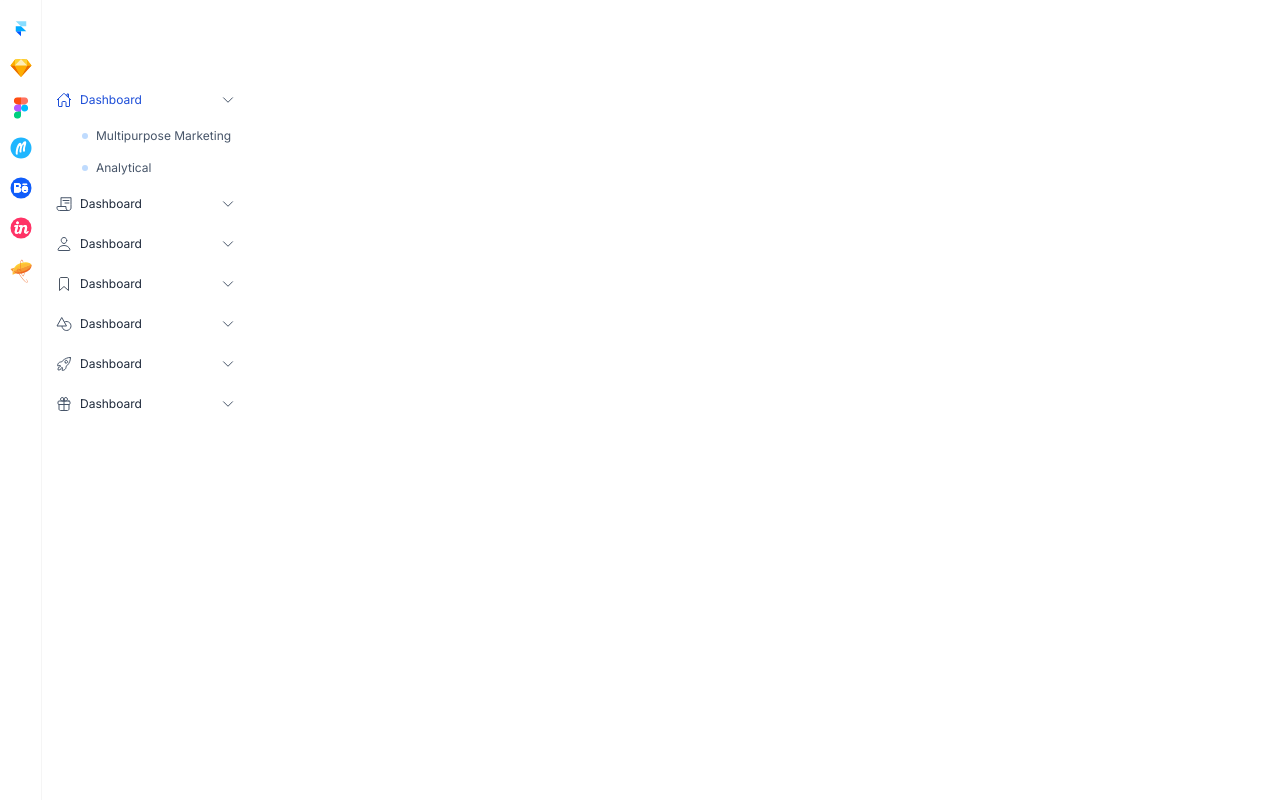
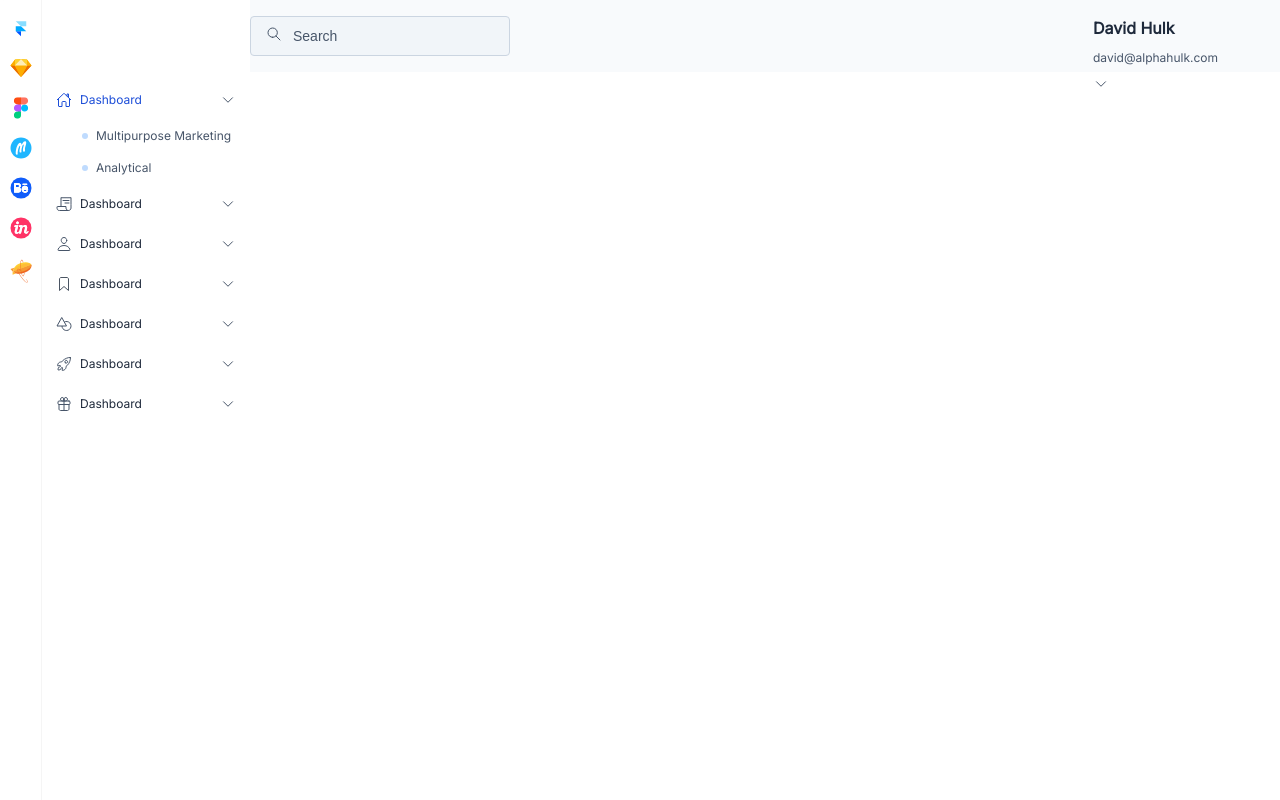
Before and after one commit to Moeen19/Design, a plain HTML site: page index.html in a window 1280 px wide. Shown: the top 800 px of the page. Drawn offline with Linux system fonts and the light colour scheme.

Commit message:
more changes

```diff
--- a/css/style.css
+++ b/css/style.css
@@ -7,6 +7,7 @@
 body{
     font-family:Inter;
     margin:0;
+    max-width:1440px;
 }
 
 /* sidemain */
@@ -115,3 +116,76 @@ body{
     font-weight: 400;
     line-height: 16px;
 }
+
+/* top bar */
+
+
+.topbar{
+    background: var(--Slate-50, #F8FAFC);
+    width:1180px;
+    display:flex;
+    align-items: center;
+    justify-content: space-between;
+    height:72px;
+}
+
+.search{
+    max-width:260px;
+    height:40px;
+    position:relative;
+    display:flex;
+    align-items: center;
+}
+
+.search input{
+    display:flex;
+    align-items:center;
+    justify-content: center;
+    width:260px;
+    height:40px;
+    border-radius: 4px;
+    border: 1px solid var(--Slate-300, #CBD5E1);
+    background: var(--Slate-100, #F1F5F9);
+    position:absolute;
+}
+
+.search ::placeholder{
+    color: var(--Slate-600, #475569);
+    font-size: 14px;
+    font-style: normal;
+    font-weight: 400;
+    line-height: 14px;
+    padding-left:40px;
+}
+
+.s1{
+    position:absolute;
+    left:auto;
+    padding-left:16px;
+    padding-bottom:12px;
+    padding-top:12px;
+}
+
+.username{
+    display:flex;
+    justify-content: center;
+    align-items: center;
+    width:249px;
+    height:28px;
+}
+
+.name h3{
+    color: var(--Slate-800, #1E293B);
+    font-size: 16px;
+    font-style: normal;
+    font-weight: 600;
+    line-height: 16px;
+}
+
+.name p{
+    color: var(--Slate-600, #475569);
+    font-size: 12px;
+    font-style: normal;
+    font-weight: 400;
+    line-height: 12px;
+}
--- a/index.html
+++ b/index.html
@@ -237,6 +237,44 @@
             </div>
         </div>
 
+        <div class="topbar">
+            <div class="search">
+                <input  type="text" placeholder="Search">
+                <div class="s1">
+                    <svg width="16" height="16" viewBox="0 0 16 16" fill="none" xmlns="http://www.w3.org/2000/svg">
+                        <g id="Frame" clip-path="url(#clip0_1_1043)">
+                        <path id="Vector" d="M6.66667 11.3333C9.24399 11.3333 11.3333 9.24399 11.3333 6.66667C11.3333 4.08934 9.24399 2 6.66667 2C4.08934 2 2 4.08934 2 6.66667C2 9.24399 4.08934 11.3333 6.66667 11.3333Z" stroke="#475569" stroke-linecap="round" stroke-linejoin="round"/>
+                        <path id="Vector_2" d="M14 14L10 10" stroke="#475569" stroke-linecap="round" stroke-linejoin="round"/>
+                        </g>
+                        <defs>
+                        <clipPath id="clip0_1_1043">
+                        <rect width="16" height="16" fill="white"/>
+                        </clipPath>
+                        </defs>
+                    </svg>
+                </div>
+            </div>
+            <div class="username">
+                <div class="user">
+                    <svg width="24" height="24" viewBox="0 0 24 24" fill="none" xmlns="http://www.w3.org/2000/svg">
+                        <g id="icons / notifications-outline">
+                        <path id="Vector" d="M20.0472 16.4733C18.8435 15 17.9937 14.25 17.9937 10.1883C17.9937 6.46875 16.0943 5.14359 14.531 4.5C14.3233 4.41469 14.1279 4.21875 14.0646 4.00547C13.7904 3.07219 13.0216 2.25 11.9997 2.25C10.9779 2.25 10.2087 3.07266 9.93724 4.00641C9.87396 4.22203 9.67849 4.41469 9.47084 4.5C7.90568 5.14453 6.00818 6.465 6.00818 10.1883C6.00584 14.25 5.15599 15 3.95224 16.4733C3.45349 17.0836 3.89037 18 4.76271 18H19.2415C20.1091 18 20.5432 17.0808 20.0472 16.4733Z" stroke="#475569" stroke-linecap="round" stroke-linejoin="round"/>
+                        <path id="Vector_2" d="M15 18V18.75C15 19.5456 14.6839 20.3087 14.1213 20.8713C13.5587 21.4339 12.7956 21.75 12 21.75C11.2044 21.75 10.4413 21.4339 9.87868 20.8713C9.31607 20.3087 9 19.5456 9 18.75V18" stroke="#475569" stroke-linecap="round" stroke-linejoin="round"/>
+                        </g>
+                    </svg>
+                    <div class="name">
+                        <h3>David Hulk</h3>
+                        <p>david@alphahulk.com</p>
+                        <svg width="16" height="16" viewBox="0 0 16 16" fill="none" xmlns="http://www.w3.org/2000/svg">
+                            <g id="icons / chevron-down-outline">
+                            <path id="Vector" d="M3.5 5.75L8 10.25L12.5 5.75" stroke="#475569" stroke-linecap="round" stroke-linejoin="round"/>
+                            </g>
+                        </svg>
+                    </div>
+                </div>
+            </div>
+        </div>
+
     </div>
 
 </body>
```
Also changed, not shown: images/Frame.jpg (added), images/Frame1.svg (added), images/Rectangle 5.svg (added), images/notifications-outline.svg (added).
